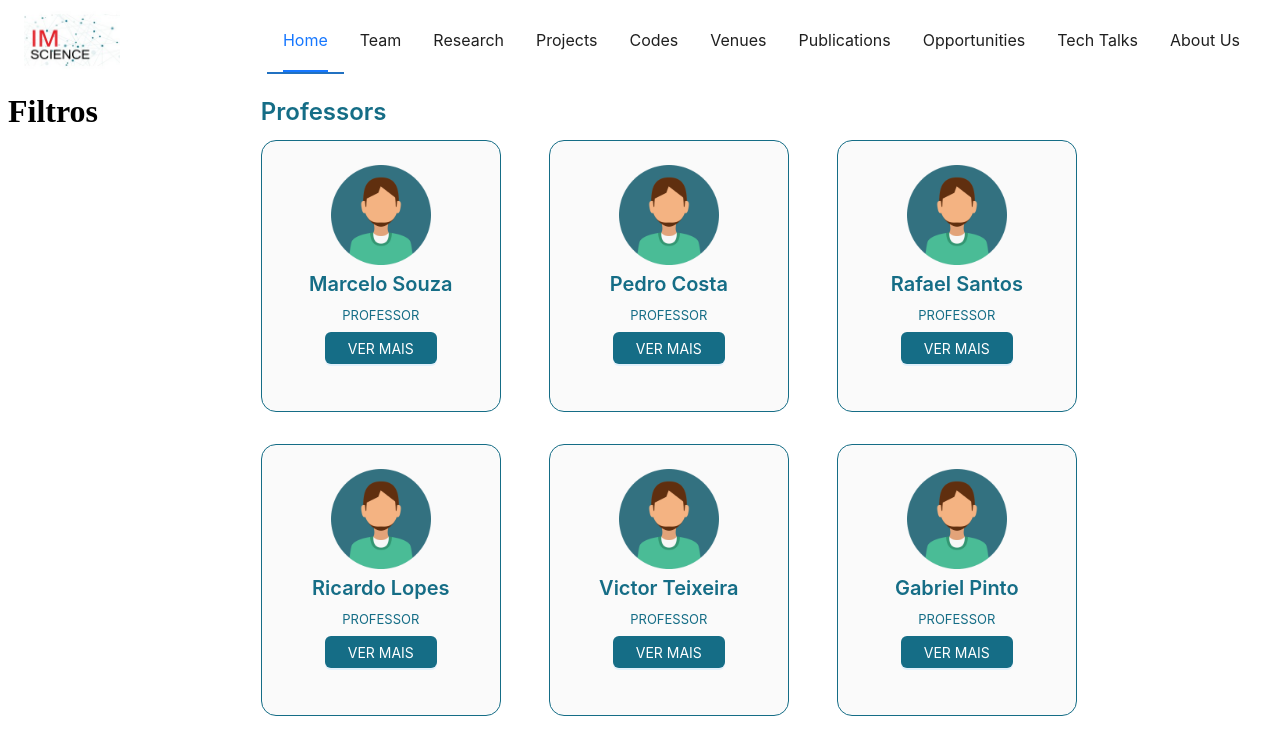
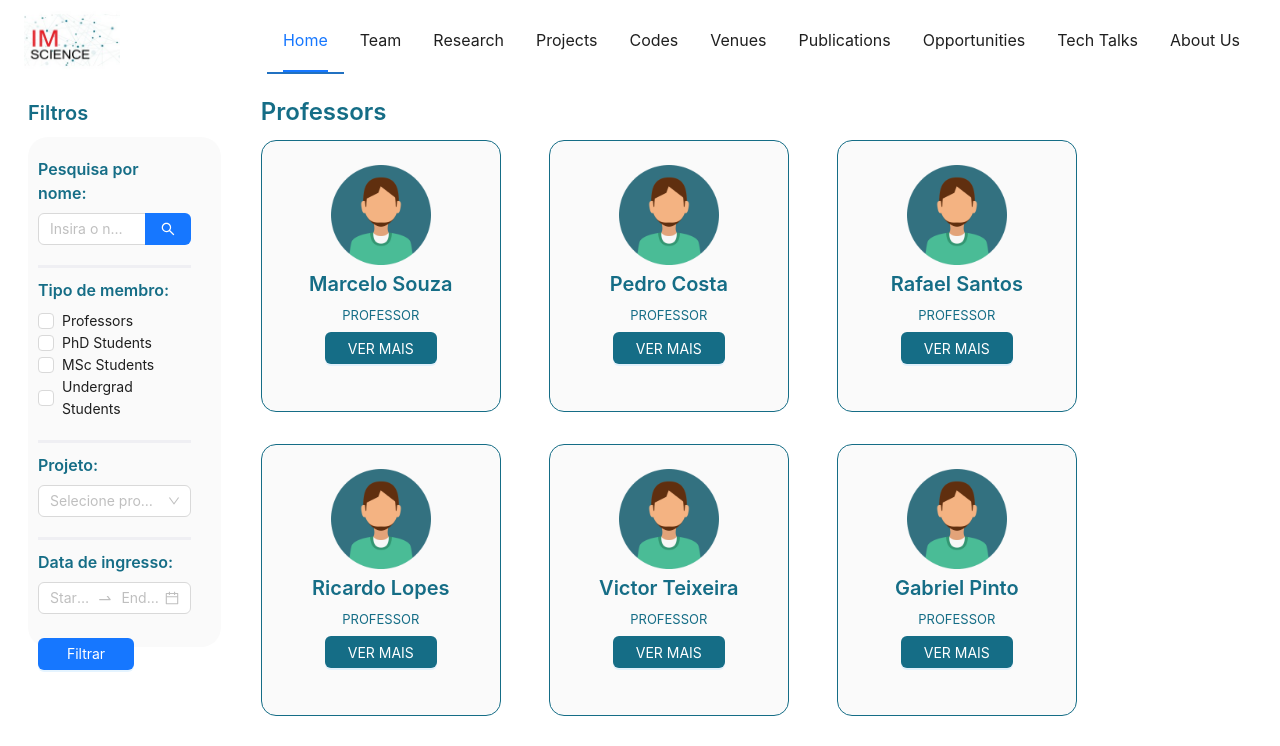
Before and after one commit to ALfLuisV/IMScience_Web, a React (Vite) app in the folder src/client/: page /team in a window 1280 px wide. Shown: the top 746 px of the page. Built offline with nearby package versions, Linux system fonts and the light colour scheme.

Commit message:
feat: frontend filtro de pesquisa de membro

```diff
--- a/src/client/src/pages/membros.jsx
+++ b/src/client/src/pages/membros.jsx
@@ -1,12 +1,29 @@
 import HeaderHP from '../components/Header';
 import FooterHP from '../components/footer';
 import '../styles/team.css'
-import { Card, Typography, Button, Collapse  } from 'antd';
 import '../assets/user.png'
 import userImage from '../assets/user.png';
+import { Card, Typography, Button, Collapse, Input, Checkbox, Select, Space, DatePicker } from 'antd';
 
+
+const { RangePicker } = DatePicker;
+const { Search } = Input;
 const { Title } = Typography;
-const { Panel } = Collapse;
+
+
+const onChange = (checkedValues) => {
+    console.log('checked = ', checkedValues);
+};
+
+const handleChange = (value) => {
+    console.log(`selected ${value}`);
+};
+
+const onSearch = (value, _e, info) => console.log(info?.source, value);
+
+
+
+
 
 const membros = [
     {
@@ -191,6 +208,67 @@ const membros = [
     }
 ];
 
+const optionsCheckbox = [
+    {
+        label: 'Professors',
+        value: 'Professor',
+    },
+    {
+        label: 'PhD Students',
+        value: 'PhD Student',
+    },
+    {
+        label: 'MSc Students',
+        value: 'MSc Student',
+    },
+    {
+        label: 'Undergrad Students',
+        value: 'Undergrad Student',
+    },
+];
+const projects = [
+    {
+        label: 'Introduzindo teoria dos grafos no processamento de imagens',
+        value: '1'
+    },
+    {
+        label: 'Utilizando IA generativa na recuperação hormonal',
+        value: '2'
+    },
+    {
+        label: 'Análise de redes sociais utilizando grafos',
+        value: '3'
+    },
+    {
+        label: 'Otimização de rotas de entrega com algoritmos de grafos',
+        value: '4'
+    },
+    {
+        label: 'Detecção de comunidades em redes complexas',
+        value: '5'
+    },
+    {
+        label: 'Aplicação de grafos na bioinformática para análise de sequências genéticas',
+        value: '6'
+    },
+    {
+        label: 'Modelagem de redes de transporte público usando teoria dos grafos',
+        value: '7'
+    },
+    {
+        label: 'Visualização de dados complexos com grafos interativos',
+        value: '8'
+    },
+    {
+        label: 'Algoritmos de grafos para recomendação de produtos em e-commerce',
+        value: '9'
+    },
+    {
+        label: 'Análise de vulnerabilidades em redes de computadores usando grafos',
+        value: '10'
+    }
+];
+
 
 const Membros = () => {
 
@@ -206,7 +284,7 @@ const Membros = () => {
                 <Title level={4} className='memberTypeTitle' style={{ color: '#156D86', marginTop: '5px', marginBottom: '5px' }}>{member.nome}</Title>
                 <p className='roleName'>{member.role.toUpperCase()}</p>
                 <div className='buttonDiv'>
-                <Button type="primary" className='seeMoreButton'>VER MAIS</Button>
+                    <Button type="primary" className='seeMoreButton'>VER MAIS</Button>
                 </div>
             </Card>
         ))
@@ -220,19 +298,44 @@ const Membros = () => {
             <HeaderHP />
             <div className='mainContent'>
                 <div className='filterArea'>
-                    <h1>Filtros</h1>
+                    <Title level={4} className='memberTypeTitle' style={{ color: '#156D86' }}>Filtros</Title>
+                    <div className='filterInputs'>
+                        <div className='filterDiv'>
+                            <Title level={5} style={{ color: '#156D86', marginTop: "10px" }}>Pesquisa por nome:</Title>
+                            <Search placeholder="Insira o nome do membro..." onSearch={onSearch} enterButton />
+                        </div>
+                        <div id='checkboxGroup' className='filterDiv'>
+                            <Title level={5} style={{ color: '#156D86', marginTop: "10px" }}>Tipo de membro:</Title>
+                            <Checkbox.Group options={optionsCheckbox} onChange={onChange} />
+                        </div>
+                        <div id='selectDiv' className='filterDiv'>
+                            <Title level={5} style={{ color: '#156D86', marginTop: "10px" }}>Projeto:</Title>
+                            <Select
+                                mode="multiple"
+                                allowClear
+                                style={{
+                                    width: '100%',
+                                }}
+                                placeholder="Selecione projetos..."
+                                onChange={handleChange}
+                                options={projects}
+                                showSearch
+                            />
+                        </div>
+                        <div id='datePicker'>
+                            <Title level={5} style={{ color: '#156D86', marginTop: "10px" }}>Data de ingresso:</Title>
+                            <RangePicker />
+                        </div>
+                        <div>
+                            <Button type="primary" id='filterButton'>Filtrar</Button>
+                        </div>
+                    </div>
                 </div>
-                <div className='membersArea'>
+                <div className='membersArea' >
                     <div className='memberCategory'>
                         <Title level={3} className='memberTypeTitle' style={{ color: '#156D86' }}>Professors</Title>
                         <div className='membersCardArea'>
                             {cardGenerator(membros, 'Professor')}
-                        </div>
-                    </div>
-                    <div className='memberCategory'>
-                        <Title level={3} className='memberTypeTitle' style={{ color: '#156D86' }}>Students</Title>
-                        <div className='membersCardArea'>
-                            {cardGenerator(membros, 'Student')}
                         </div>
                     </div>
                     <div className='memberCategory'>
--- a/src/client/src/styles/team.css
+++ b/src/client/src/styles/team.css
@@ -58,3 +58,29 @@
     flex-wrap: wrap;
     justify-content: center;
 }
+
+.memberCategory{
+    border-bottom: 3px solid #EFEFF3;
+}
+
+.filterArea{
+    margin-right: 40px;
+    padding-left: 20px;
+}
+
+.filterDiv{
+    padding-bottom: 20px;
+    border-bottom: 3px solid #EFEFF3;
+}
+
+#filterButton{
+    margin-top: 1.5rem;
+    width: 6rem;
+}
+
+.filterInputs{
+    padding: 10px 30px 20px 10px;
+    background-color: #fafafa;
+    height: 30rem;
+    border-radius: 20px;
+}
```
